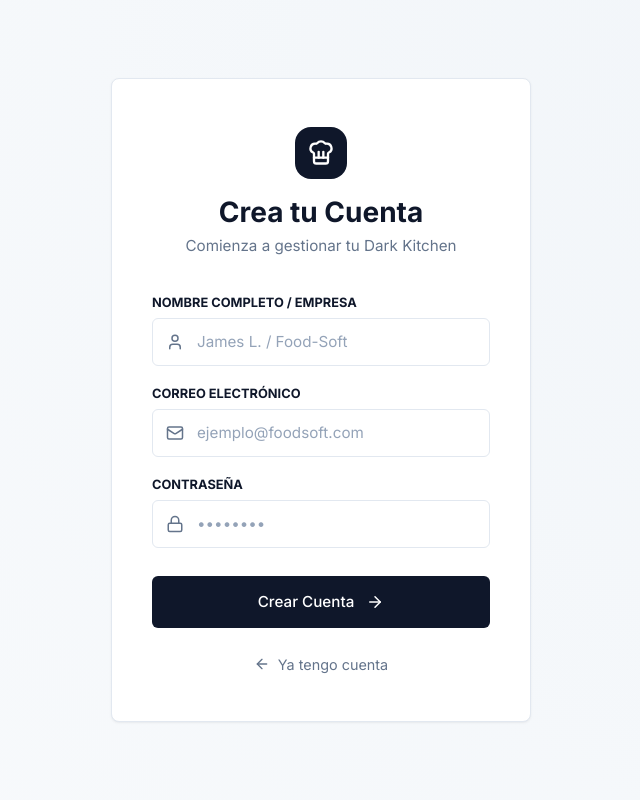
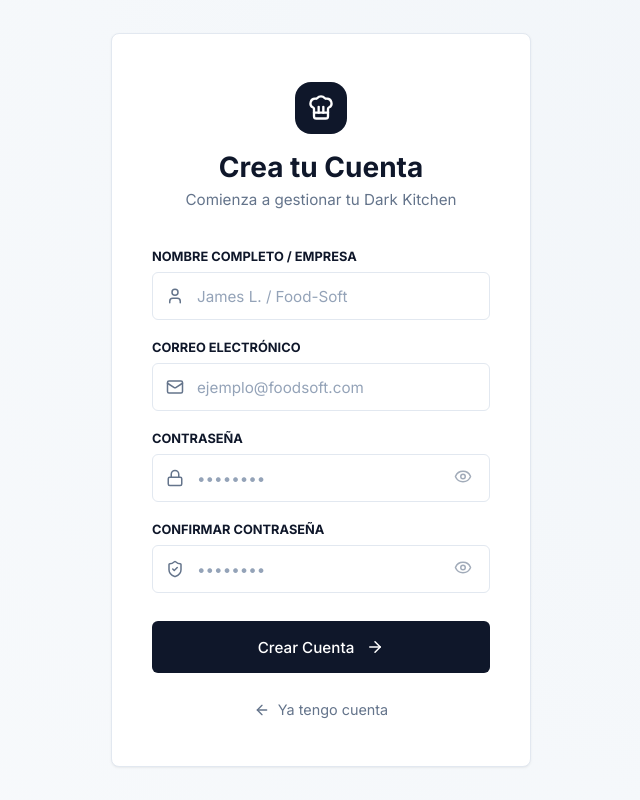
Before and after one commit to IFEE09/food-soft, a React app in the folder frontend/: page /register in a window 1280 px wide. Shown: the whole page, without its empty margins (319-959 px from the left). Built offline with nearby package versions, Linux system fonts and the light colour scheme; no server answers; the HTML template or start-up script is replaced by a standard one.

Commit message:
UI: Agregar validación de contraseña doble y toggles de visibilidad (ojitos) en Registro y Configuración

```diff
--- a/frontend/src/pages/Register.jsx
+++ b/frontend/src/pages/Register.jsx
@@ -1,18 +1,37 @@
 import { useState } from 'react';
 import { useNavigate } from 'react-router-dom';
 import { apiClient } from '../api/client';
-import { User, Mail, Lock, ChefHat, ArrowLeft, ArrowRight } from 'lucide-react';
+import {
+  User,
+  Mail,
+  Lock,
+  ChefHat,
+  ArrowLeft,
+  ArrowRight,
+  ShieldCheck,
+  Eye,
+  EyeOff
+} from 'lucide-react';
 
 export default function Register() {
   const [email, setEmail] = useState('');
   const [fullName, setFullName] = useState('');
   const [password, setPassword] = useState('');
+  const [confirmPassword, setConfirmPassword] = useState('');
+  const [showPassword, setShowPassword] = useState(false);
+  const [showConfirm, setShowConfirm] = useState(false);
   const [isLoading, setIsLoading] = useState(false);
   const [errorMsg, setErrorMsg] = useState(null);
   const navigate = useNavigate();
 
   const handleRegister = async (e) => {
     e.preventDefault();
+
+    if (password !== confirmPassword) {
+      setErrorMsg("Las contraseñas no coinciden. Por favor, verifica.");
+      return;
+    }
+
     setIsLoading(true);
     setErrorMsg(null);
 
@@ -23,7 +42,6 @@ export default function Register() {
         password,
         role: 'owner'
       });
-      // Auto-login or redirect to login? Let's redirect to login for clarity
       navigate('/login');
     } catch (error) {
       console.error('Registration error:', error);
@@ -65,7 +83,29 @@ export default function Register() {
             <label style={{ fontSize: '0.8rem', fontWeight: '700', textTransform: 'uppercase' }}>Contraseña</label>
             <div style={{ position: 'relative' }}>
               <Lock size={18} style={{ position: 'absolute', left: '14px', top: '50%', transform: 'translateY(-50%)', color: 'var(--text-secondary)' }} />
-              <input type="password" placeholder="••••••••" value={password} onChange={(e) => setPassword(e.target.value)} required style={{ width: '100%', paddingLeft: '44px', height: '48px' }} />
+              <input type={showPassword ? 'text' : 'password'} placeholder="••••••••" value={password} onChange={(e) => setPassword(e.target.value)} required style={{ width: '100%', paddingLeft: '44px', paddingRight: '45px', height: '48px' }} />
+              <button
+                type="button"
+                onClick={() => setShowPassword(!showPassword)}
+                style={{ position: 'absolute', right: '12px', top: '50%', transform: 'translateY(-50%)', background: 'none', border: 'none', cursor: 'pointer', color: 'var(--text-secondary)', padding: '6px', opacity: 0.6 }}
+              >
+                {showPassword ? <EyeOff size={18} /> : <Eye size={18} />}
+              </button>
+            </div>
+          </div>
+
+          <div style={{ display: 'flex', flexDirection: 'column', gap: '0.5rem' }}>
+            <label style={{ fontSize: '0.8rem', fontWeight: '700', textTransform: 'uppercase' }}>Confirmar Contraseña</label>
+            <div style={{ position: 'relative' }}>
+              <ShieldCheck size={18} style={{ position: 'absolute', left: '14px', top: '50%', transform: 'translateY(-50%)', color: 'var(--text-secondary)' }} />
+              <input type={showConfirm ? 'text' : 'password'} placeholder="••••••••" value={confirmPassword} onChange={(e) => setConfirmPassword(e.target.value)} required style={{ width: '100%', paddingLeft: '44px', paddingRight: '45px', height: '48px' }} />
+              <button
+                type="button"
+                onClick={() => setShowConfirm(!showConfirm)}
+                style={{ position: 'absolute', right: '12px', top: '50%', transform: 'translateY(-50%)', background: 'none', border: 'none', cursor: 'pointer', color: 'var(--text-secondary)', padding: '6px', opacity: 0.6 }}
+              >
+                {showConfirm ? <EyeOff size={18} /> : <Eye size={18} />}
+              </button>
             </div>
           </div>
 
--- a/frontend/src/pages/Settings.jsx
+++ b/frontend/src/pages/Settings.jsx
@@ -8,13 +8,18 @@ import {
   ShieldCheck,
   Building2,
   Trash2,
-  Plus
+  Plus,
+  Eye,
+  EyeOff
 } from 'lucide-react';
 
 export default function Settings() {
   const [activeTab, setActiveTab] = useState('profile'); // profile, security, stations
   const [profileData, setProfileData] = useState({ full_name: '', email: '' });
   const [passData, setPassData] = useState({ current_password: '', new_password: '', confirm: '' });
+  const [showCurrent, setShowCurrent] = useState(false);
+  const [showNew, setShowNew] = useState(false);
+  const [showConfirm, setShowConfirm] = useState(false);
   const [kitchens, setKitchens] = useState([]);
   const [isUpdating, setIsUpdating] = useState(false);
   const [msg, setMsg] = useState({ text: '', type: '' });
@@ -42,7 +47,7 @@ export default function Settings() {
     try {
       await apiClient.put('/users/me', { full_name: profileData.full_name, email: profileData.email });
       setMsg({ text: 'Perfil actualizado correctamente.', type: 'success' });
-      localStorage.setItem('userName', profileData.full_name); // Update sidebar sync
+      localStorage.setItem('userName', profileData.full_name);
     } catch (err) {
       setMsg({ text: 'Error al actualizar perfil.', type: 'error' });
     } finally {
@@ -147,7 +152,7 @@ export default function Settings() {
         {activeTab === 'profile' && (
           <form onSubmit={handleProfileSubmit} style={{ display: 'flex', flexDirection: 'column', gap: '1.5rem', maxWidth: '500px' }}>
             <div style={{ display: 'flex', flexDirection: 'column', gap: '0.5rem' }}>
-              <label style={{ fontSize: '0.9rem', fontWeight: 600 }}><Building2 size={16} inline /> Nombre del Negocio / Propietario</label>
+              <label style={{ fontSize: '0.9rem', fontWeight: 600 }}><Building2 size={16} /> Nombre del Negocio / Propietario</label>
               <input
                 type="text" value={profileData.full_name}
                 onChange={(e) => setProfileData({...profileData, full_name: e.target.value})}
@@ -172,27 +177,57 @@ export default function Settings() {
           <form onSubmit={handlePasswordSubmit} style={{ display: 'flex', flexDirection: 'column', gap: '1.5rem', maxWidth: '500px' }}>
             <div style={{ display: 'flex', flexDirection: 'column', gap: '0.5rem' }}>
               <label style={{ fontSize: '0.9rem', fontWeight: 600 }}>Contraseña Actual</label>
+              <div style={{ position: 'relative' }}>
                 <input
-                type="password" value={passData.current_password}
+                    type={showCurrent ? 'text' : 'password'} value={passData.current_password}
                     onChange={(e) => setPassData({...passData, current_password: e.target.value})}
                     required
+                    style={{ width: '100%', paddingRight: '45px' }}
                 />
+                <button
+                    type="button"
+                    onClick={() => setShowCurrent(!showCurrent)}
+                    style={{ position: 'absolute', right: '12px', top: '50%', transform: 'translateY(-50%)', background: 'none', border: 'none', cursor: 'pointer', color: 'var(--text-secondary)', padding: '6px', opacity: 0.6 }}
+                >
+                    {showCurrent ? <EyeOff size={18} /> : <Eye size={18} />}
+                </button>
+              </div>
             </div>
             <div style={{ display: 'flex', flexDirection: 'column', gap: '0.5rem' }}>
               <label style={{ fontSize: '0.9rem', fontWeight: 600 }}>Nueva Contraseña</label>
+              <div style={{ position: 'relative' }}>
                 <input
-                type="password" value={passData.new_password}
+                    type={showNew ? 'text' : 'password'} value={passData.new_password}
                     onChange={(e) => setPassData({...passData, new_password: e.target.value})}
                     required
+                    style={{ width: '100%', paddingRight: '45px' }}
                 />
+                <button
+                    type="button"
+                    onClick={() => setShowNew(!showNew)}
+                    style={{ position: 'absolute', right: '12px', top: '50%', transform: 'translateY(-50%)', background: 'none', border: 'none', cursor: 'pointer', color: 'var(--text-secondary)', padding: '6px', opacity: 0.6 }}
+                >
+                    {showNew ? <EyeOff size={18} /> : <Eye size={18} />}
+                </button>
+              </div>
             </div>
             <div style={{ display: 'flex', flexDirection: 'column', gap: '0.5rem' }}>
               <label style={{ fontSize: '0.9rem', fontWeight: 600 }}>Confirmar Nueva Contraseña</label>
+              <div style={{ position: 'relative' }}>
                 <input
-                type="password" value={passData.confirm}
+                    type={showConfirm ? 'text' : 'password'} value={passData.confirm}
                     onChange={(e) => setPassData({...passData, confirm: e.target.value})}
                     required
+                    style={{ width: '100%', paddingRight: '45px' }}
                 />
+                <button
+                    type="button"
+                    onClick={() => setShowConfirm(!showConfirm)}
+                    style={{ position: 'absolute', right: '12px', top: '50%', transform: 'translateY(-50%)', background: 'none', border: 'none', cursor: 'pointer', color: 'var(--text-secondary)', padding: '6px', opacity: 0.6 }}
+                >
+                    {showConfirm ? <EyeOff size={18} /> : <Eye size={18} />}
+                </button>
+              </div>
             </div>
             <button type="submit" className="btn-primary" disabled={isUpdating} style={{ width: 'fit-content' }}>
               <Lock size={18} /> {isUpdating ? 'Actualizando...' : 'Cambiar Contraseña'}
@@ -236,16 +271,6 @@ export default function Settings() {
                    </div>
                 </div>
               ))}
-              <div
-                style={{
-                    padding: '1.25rem', border: '1px dashed var(--surface-border)', borderRadius: '10px',
-                    display: 'flex', justifyContent: 'center', alignItems: 'center', color: 'var(--text-secondary)',
-                    cursor: 'pointer'
-                }}
-                onClick={() => setActiveTab('stations')} // Just for UI now
-              >
-                <Plus size={18} /> Agregar Estación
-              </div>
             </div>
           </div>
         )}
```
Lines whose indentation alone changed are shown as unchanged.
